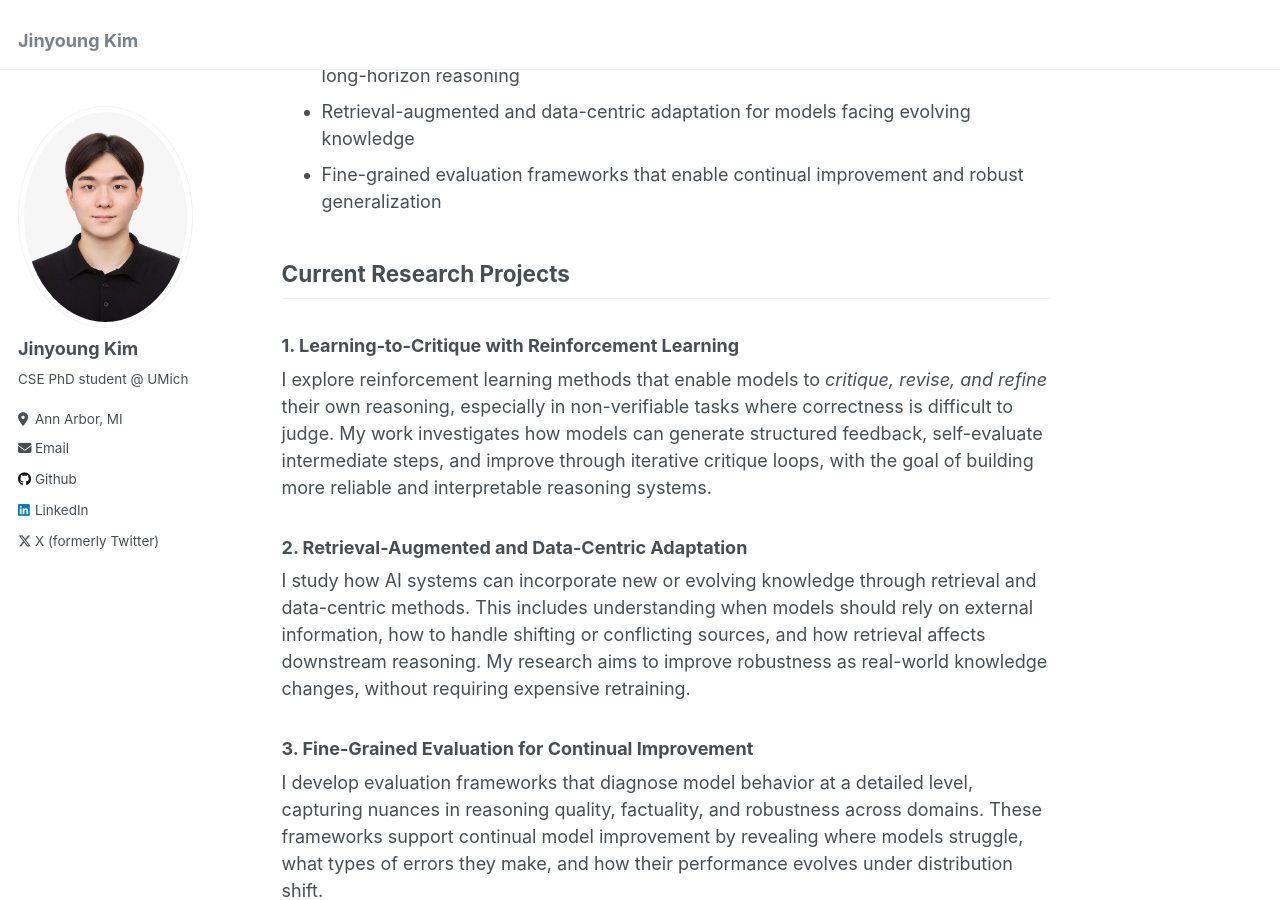
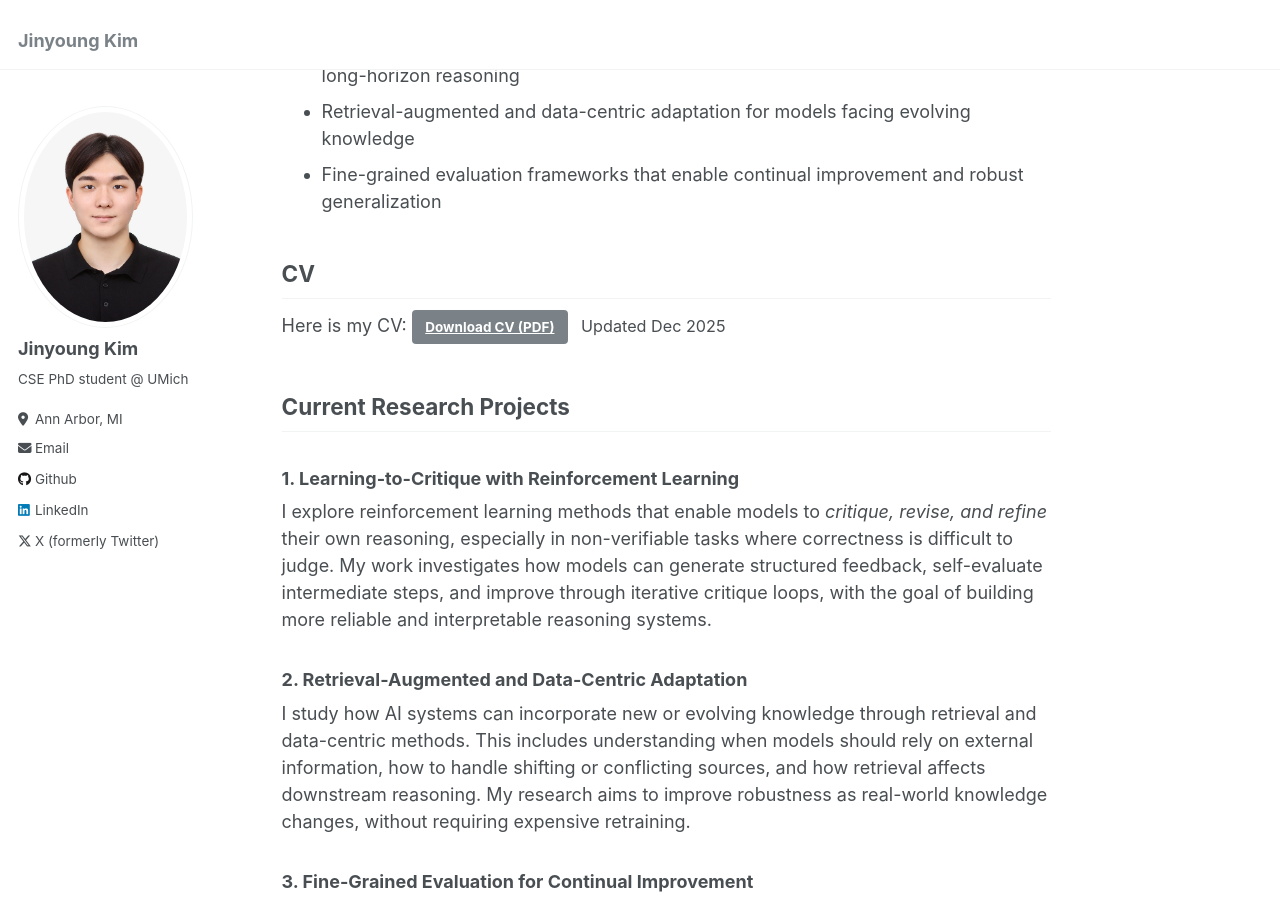
Before and after one commit to jiny1623/jiny1623.github.io, a Jekyll site: the page built from _pages/about.md, in a window 1280 px wide and 900 px high, scrolled down 349 px. Built offline with Jekyll 4.4.1, drawn with Linux system fonts in a browser that asks for light colours.

Commit message:
add files

```diff
--- a/_pages/about.md
+++ b/_pages/about.md
@@ -13,6 +13,11 @@ My primary research interests lie in natural language processing and machine lea
   * Learning-to-critique with reinforcement learning for improving non-verifiable and long-horizon reasoning
   * Retrieval-augmented and data-centric adaptation for models facing evolving knowledge
   * Fine-grained evaluation frameworks that enable continual improvement and robust generalization
+
+## CV
+Here is my CV:
+<a class="btn btn--primary" href="https://drive.google.com/file/d/1C44hPamECTSzpB5sXOgVjaMKfYzvm9-Y/view?usp=sharing" target="_blank" rel="noopener">Download CV (PDF)</a>
+<span style="font-size:0.9em; margin-left:8px;">Updated {{ site.time | date: "%b %Y" }}</span>
 
 ## Current Research Projects
 
```
